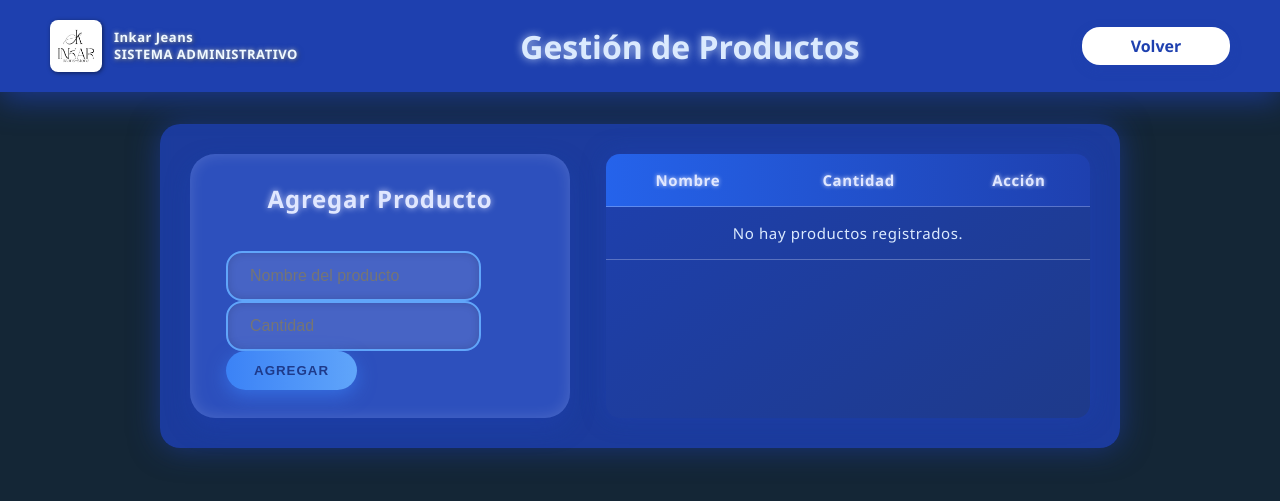
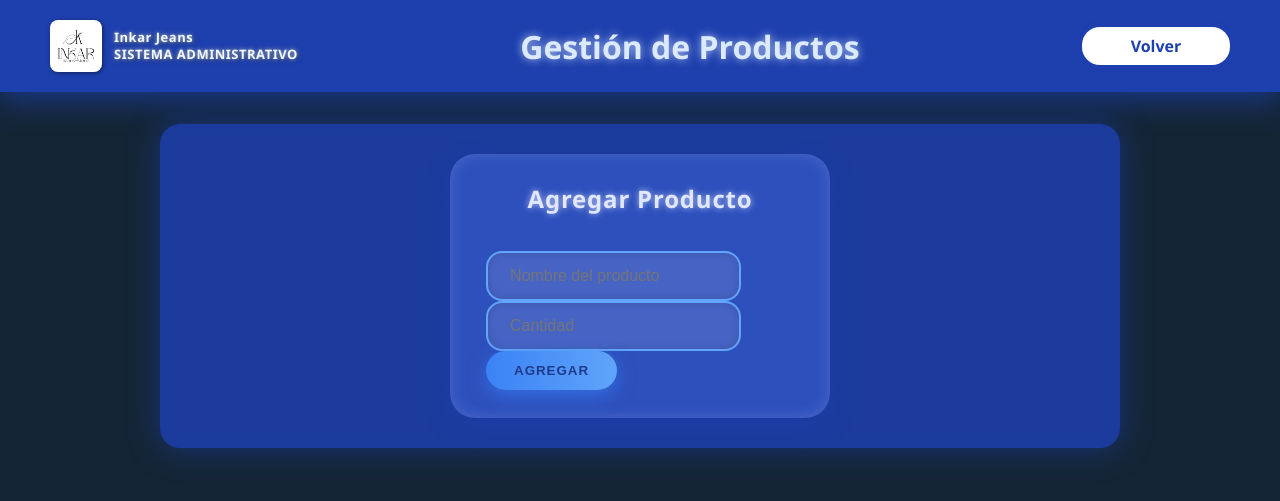
Before and after one commit to Surrafa08/Inkar-Jeans, a Flask app: page /productos in a window 1280 px wide. Shown: the top 501 px of the page. Run offline with Flask 3, Linux system fonts and the light colour scheme; data that the repository does not hold is empty.

Commit message:
Update Productos.html

```diff
--- a/Proyecto Formativo/templates/Productos.html
+++ b/Proyecto Formativo/templates/Productos.html
@@ -51,38 +51,6 @@
           <button type="submit">Agregar</button>
         </form>
       </div>
-
-      <!-- Tabla con productos -->
-      <div class="ContenedorTabla">
-        <table>
-          <thead>
-            <tr>
-              <th>Nombre</th>
-              <th>Cantidad</th>
-              <th>Acción</th>
-            </tr>
-          </thead>
-          <tbody>
-            {% if productos %}
-              {% for producto in productos %}
-              <tr>
-                <td>{{ producto.nombre }}</td>
-                <td>{{ producto.cantidad }}</td>
-                <td>
-                  <form method="POST" action="{{ url_for('eliminar_producto', id=producto.id) }}" style="display:inline;">
-                    <button type="submit" onclick="return confirm('¿Estás seguro de eliminar este producto?');" aria-label="Eliminar producto {{ producto.nombre }}">
-                      Eliminar
-                    </button>
-                  </form>
-                </td>
-              </tr>
-              {% endfor %}
-            {% else %}
-              <tr><td colspan="3">No hay productos registrados.</td></tr>
-            {% endif %}
-          </tbody>
-        </table>
-      </div>
     </div>
   </div>
 </body>
```
